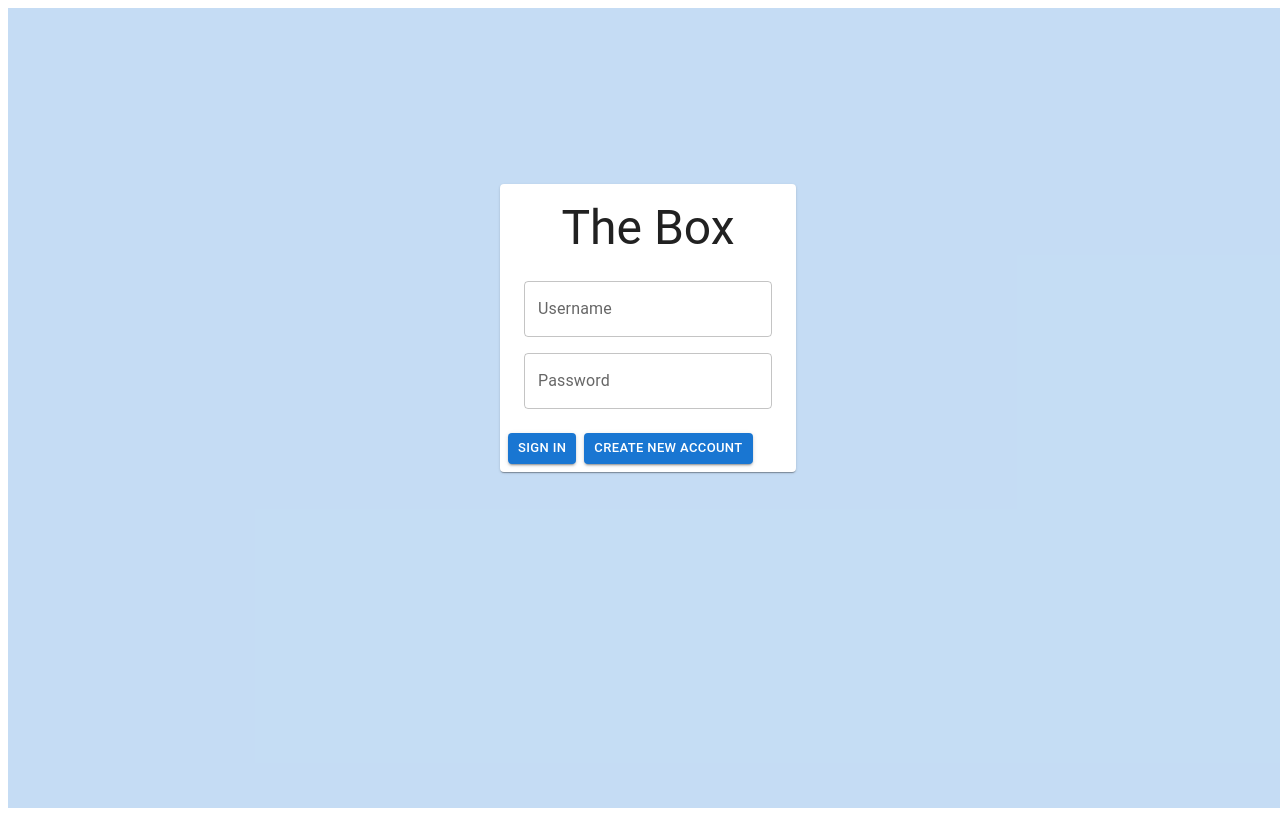
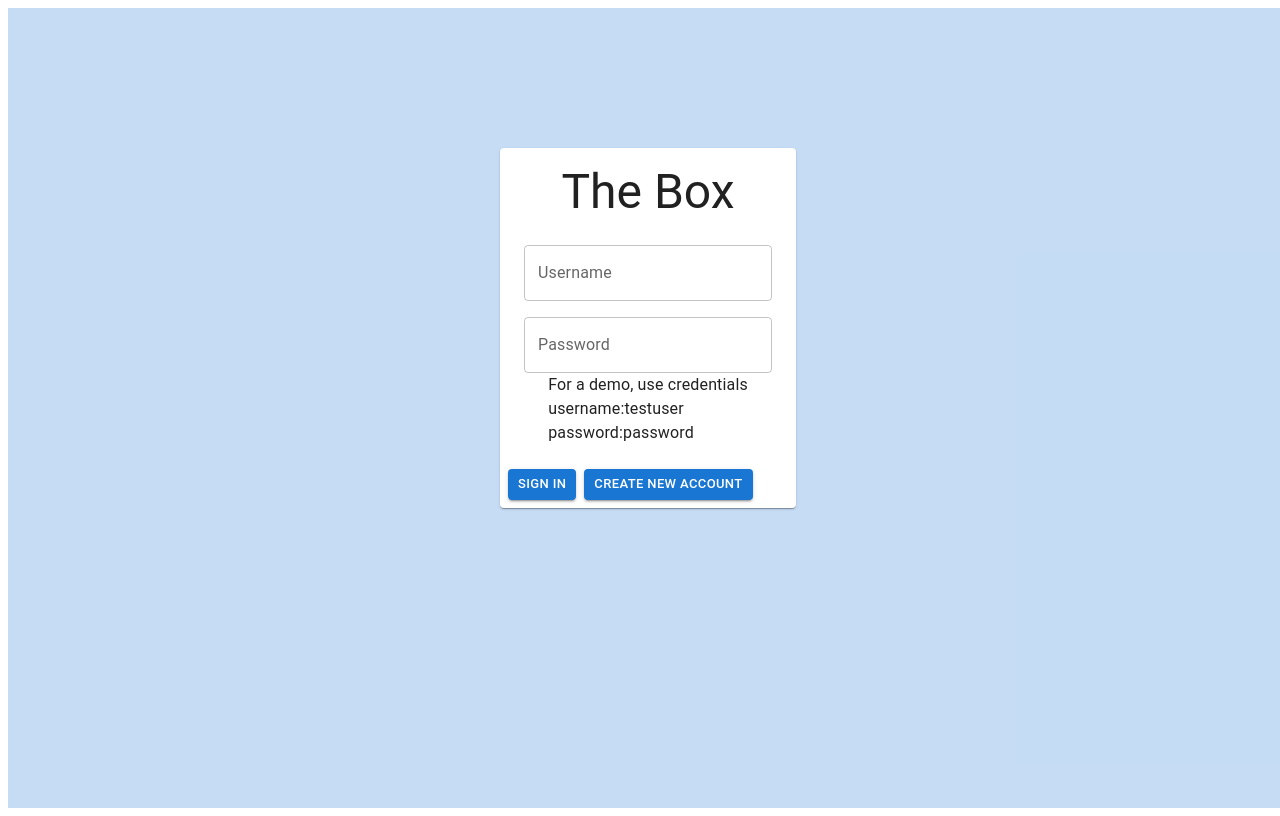
Before and after one commit to bryansan1226/theBox, a React (Create React App) app in the folder client/: page /#/ in a window 1280 px wide. Built offline with nearby package versions, Linux system fonts and the light colour scheme.

Commit message:
Updated for demo account

```diff
--- a/client/public/index.html
+++ b/client/public/index.html
@@ -24,7 +24,7 @@
       work correctly both with client-side routing and a non-root public URL.
       Learn how to configure a non-root public URL by running `npm run build`.
     -->
-    <title>React App</title>
+    <title>The Box Social Media Website</title>
   </head>
   <body>
     <noscript>You need to enable JavaScript to run this app.</noscript>
--- a/client/src/components/LoginForm.js
+++ b/client/src/components/LoginForm.js
@@ -90,6 +90,12 @@ function LoginForm() {
             onKeyDown={handleEnterKeyPress}
             sx={{ marginTop: "8px" }}
           />
+          <Typography>
+            For a demo, use credentials
+            <br />
+            username:testuser <br />
+            password:password
+          </Typography>
         </CardContent>
         <CardActions>
           <Button variant="contained" size="small" onClick={handleLogin}>
@@ -99,6 +105,7 @@ function LoginForm() {
             Create new account
           </Button>
         </CardActions>
+
         {/*The backdrop will also render the NewAccount component when opened and passes the handleClose
         function so it can be closed from within the component */}
         <Backdrop
```
